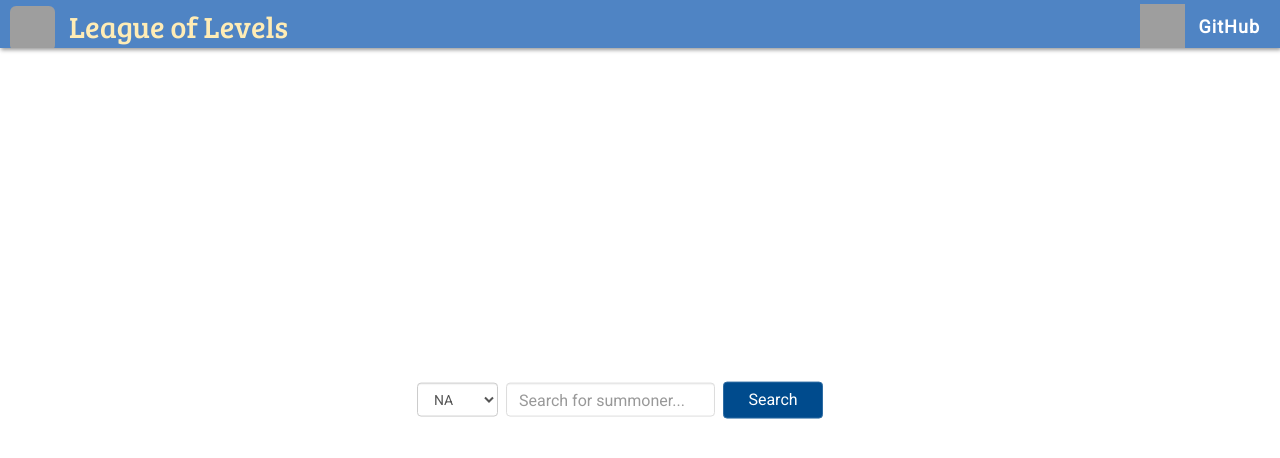
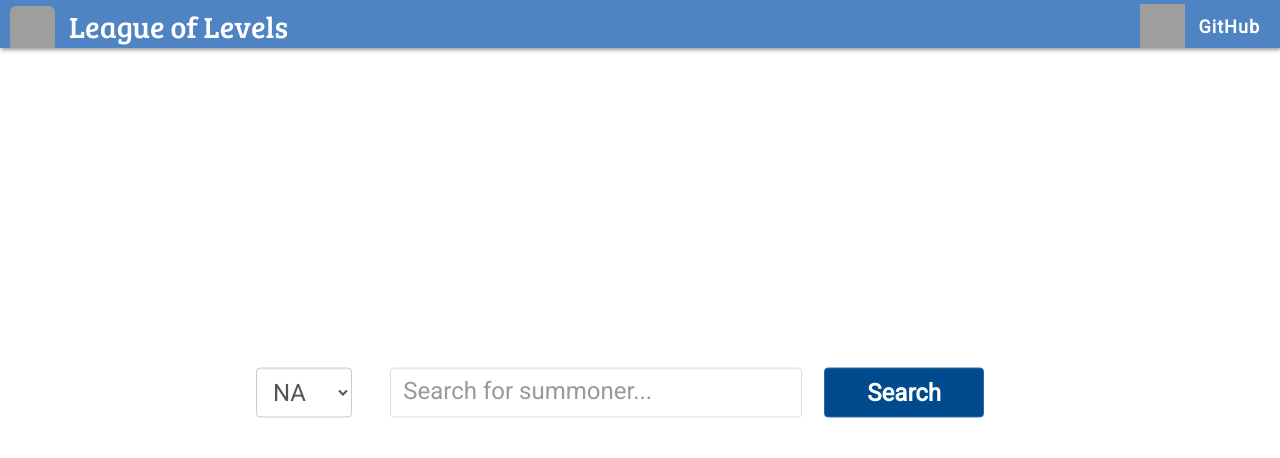
Before and after one commit to mingli1/league-of-levels, a React (Create React App) app: page / in a window 1280 px wide. Shown: the top 458 px of the page. Built offline with nearby package versions, Linux system fonts and the light colour scheme; no server answers; grey boxes are pictures that could not be loaded.

Commit message:
search on home page

```diff
--- a/src/components/Home.js
+++ b/src/components/Home.js
@@ -5,6 +5,10 @@ import '../style/Home.css';
 
 // the home page of the app containing the search bar and a nav bar
 class Home extends React.Component {
+
+    componentDidMount = () => {
+        document.title = 'League of Levels';
+    }
 
     render() {
         return (
--- a/src/components/Search.js
+++ b/src/components/Search.js
@@ -25,7 +25,41 @@ class Search extends React.Component {
 
     render() {
         return (
-            <div className={this.props.home ? "searchHome" : "search" }>
+            this.props.home ?
+            (
+                <div className="searchHome">
+                    <div className="form-group row">
+                        <div className="col-xs-2">
+                            <select className="form-control form-control-xs regionSelect"
+                                data-width="100%"
+                                id="regionSelect" onChange={this.handleSelectChange}>
+                                <option value="na1">NA</option>
+                                <option value="euw1">EUW</option>
+                                <option value="kr">KR</option>
+                                <option value="eun1">EUNE</option>
+                                <option value="br1">BR</option>
+                            </select>
+                        </div>
+
+                        <div className="col-xs-7">
+                            <input
+                                className="form-control searchSumm"
+                                type="text"
+                                placeholder="Search for summoner..."
+                                onChange={this.handleInputChange}
+                            />
+                        </div>
+
+                        <div className="col-xs-3">
+                            <Link to={{ pathname: `/summoner/${this.state.region}-${this.state.summonerName}` }}>
+                                <button type="button" className="btn btn-primary searchButton">Search</button>
+                            </Link>
+                        </div>
+                    </div>
+                </div>
+            ) :
+            (
+                <div className="search">
                     <form className="form-inline">
                         <select className="form-control form-control-xs"
                             data-width="100%"
@@ -49,6 +83,7 @@ class Search extends React.Component {
                         </Link>
                     </form>
                 </div>
+            )
         );
     }
 
--- a/src/style/Header.css
+++ b/src/style/Header.css
@@ -20,7 +20,7 @@
     font-family: 'Bree Serif', serif;
     text-align: center;
     font-size: 30px;
-    color: #ffecb5;
+    color: #ffffff;
     padding-left: 10px;
     margin-top: 5px;
 }
--- a/src/style/Home.css
+++ b/src/style/Home.css
@@ -1,4 +1,5 @@
 .searchHome {
+    width: 60%;
     position: absolute;
     top: 50%;
     left: 50%;
@@ -20,3 +21,31 @@
     color: #ffffff;
     text-decoration: none;
 }
+
+.searchSumm {
+    height: 50px;
+}
+
+.searchSumm:focus {
+    font-size: 24px;
+}
+
+.searchSumm::-webkit-input-placeholder {
+    font-size: 24px;
+}
+
+.searchSumm::-moz-placeholder {
+    font-size: 24px;
+}
+
+.regionSelect {
+    height: 50px;
+    font-size: 24px;
+}
+
+.searchButton {
+    width: 100%;
+    height: 50px;
+    font-size: 24px;
+    font-weight: bold;
+}
```
Lines whose indentation alone changed are shown as unchanged.
